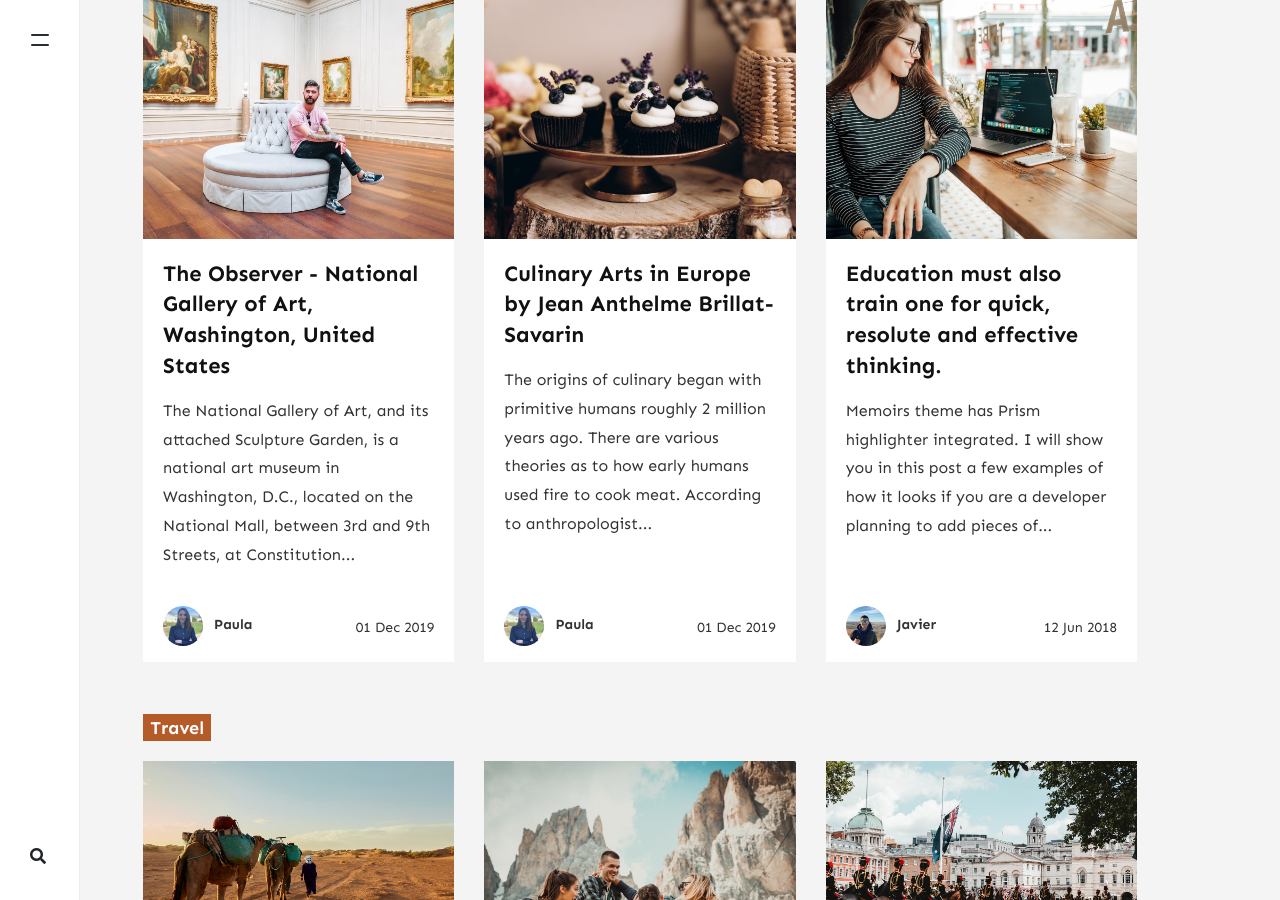
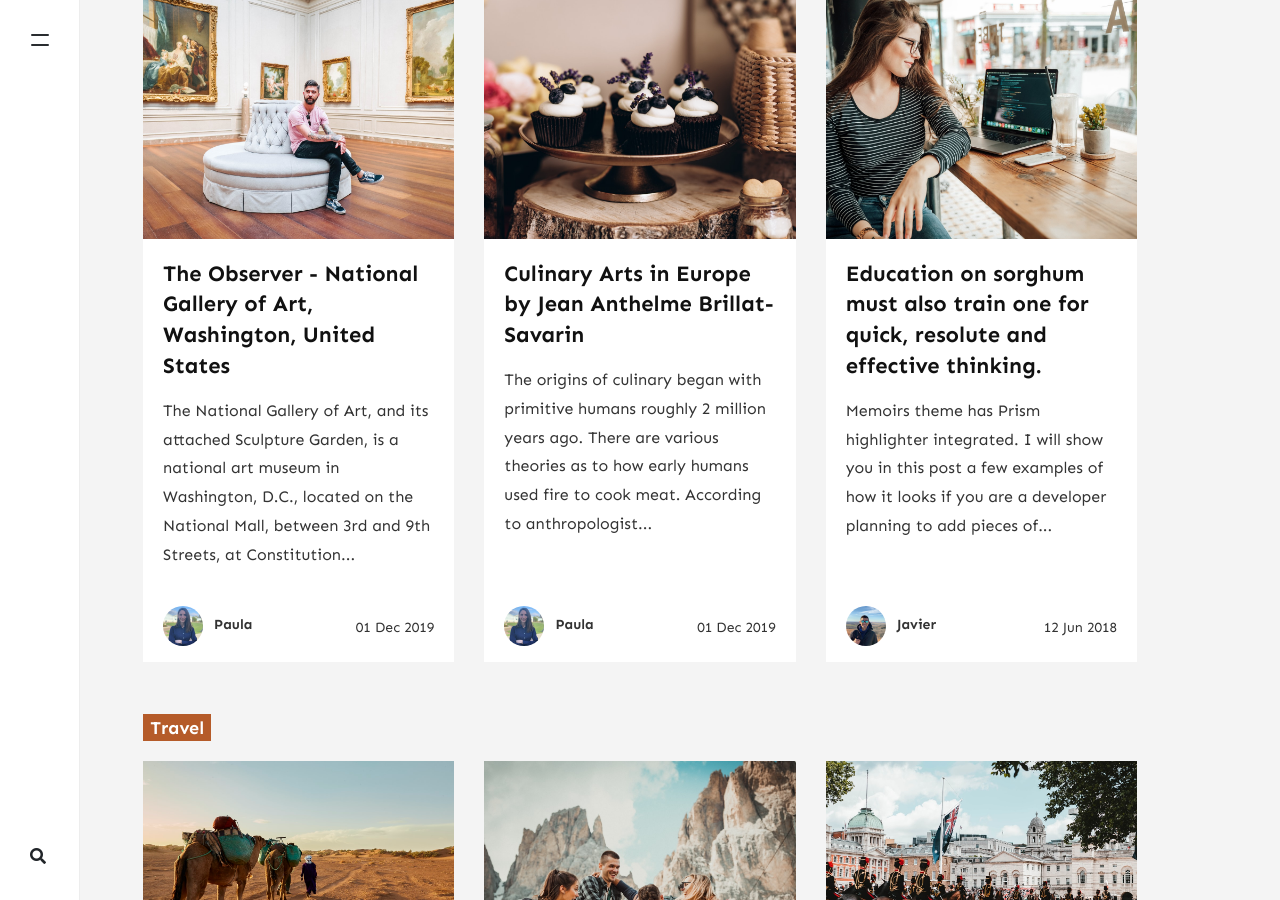
Before and after one commit to PaulaDemarco/PaulaDemarco.github.io, a Jekyll site: the page built from _pages/categories.md, in a window 1280 px wide and 900 px high, scrolled down 1698 px. Built offline with Jekyll 4.4.1, drawn with Linux system fonts in a browser that asks for light colours; nearby versions of some CDN libraries; comment, search, counter and statistics services are not loaded; part of the change alters nothing that is shown.

Commit message:
Education modified

````diff
--- a/_posts/2018-06-12-education.md
+++ b/_posts/2018-06-12-education.md
@@ -1,6 +1,6 @@
 ---
 layout: post
-title:  "Education must also train one for quick, resolute and effective thinking."
+title:  "Education on sorghum must also train one for quick, resolute and effective thinking."
 author: john
 categories: [ Lifestyle ]
 image: assets/images/3.jpg
@@ -10,7 +10,7 @@ toc: true
 Memoirs theme has Prism highlighter integrated. I will show you in this post a few examples of how it looks if you are a developer planning to add pieces of code on your website.
 
 
-#### HTML
+#### HTML and R
 
 ```html
 <li class="ml-1 mr-1">
@@ -20,7 +20,7 @@ Memoirs theme has Prism highlighter integrated. I will show you in this post a f
 </li>
 ```
 
-#### CSS
+#### CS
 
 ```css
 .highlight .c {
````
